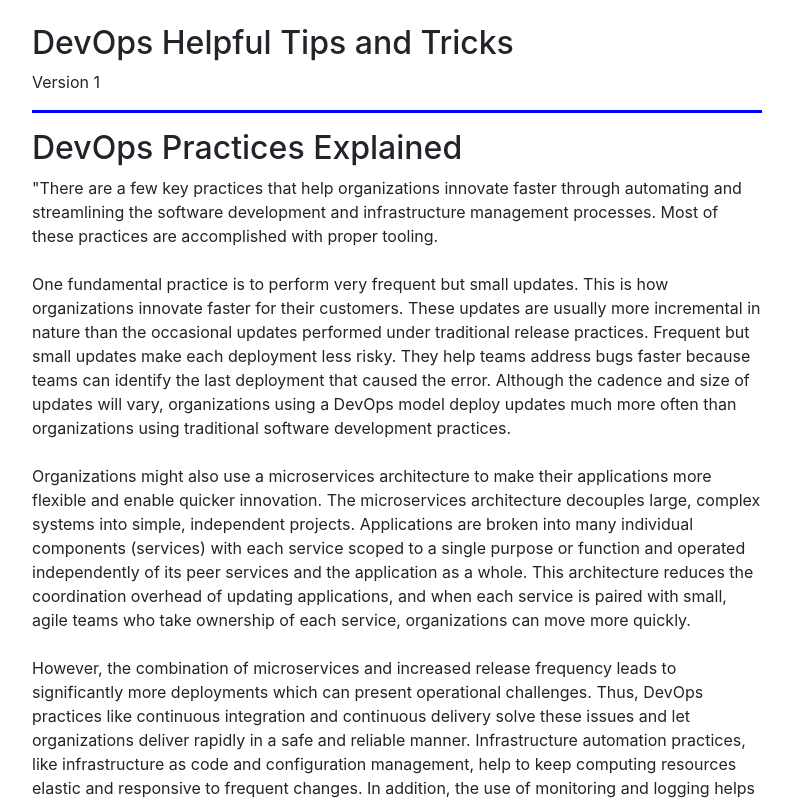
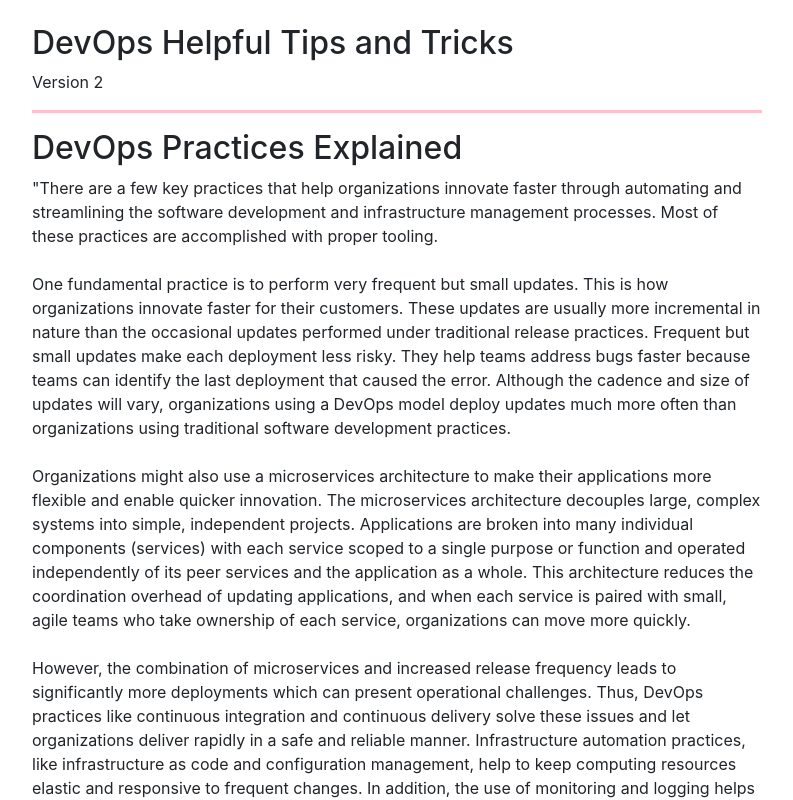
Before and after one commit to ddufort1/Blog, a plain HTML site: page index.html in a window 1280 px wide. Shown: the top 800 px of the page, without its empty margins (243-1036 px from the left). Drawn offline with nearby package versions, Linux system fonts and the light colour scheme.

Commit message:
update background and version

```diff
--- a/index.html
+++ b/index.html
@@ -16,7 +16,7 @@
       hr {
         border: none;
         height: 3px;
-        background-color: #0000FF;
+        background-color: #FFC0CB;
       }
 
     </style>
@@ -29,7 +29,7 @@
           <br>
           <article>
             <h2>DevOps Helpful Tips and Tricks</h2>
-            <p>Version 1 </p>
+            <p>Version 2 </p>
             <hr>
             <h2>DevOps Practices Explained</h2>
             <p>"There are a few key practices that help organizations innovate faster through automating and streamlining the software development and infrastructure management processes. Most of these practices are accomplished with proper tooling.
```
